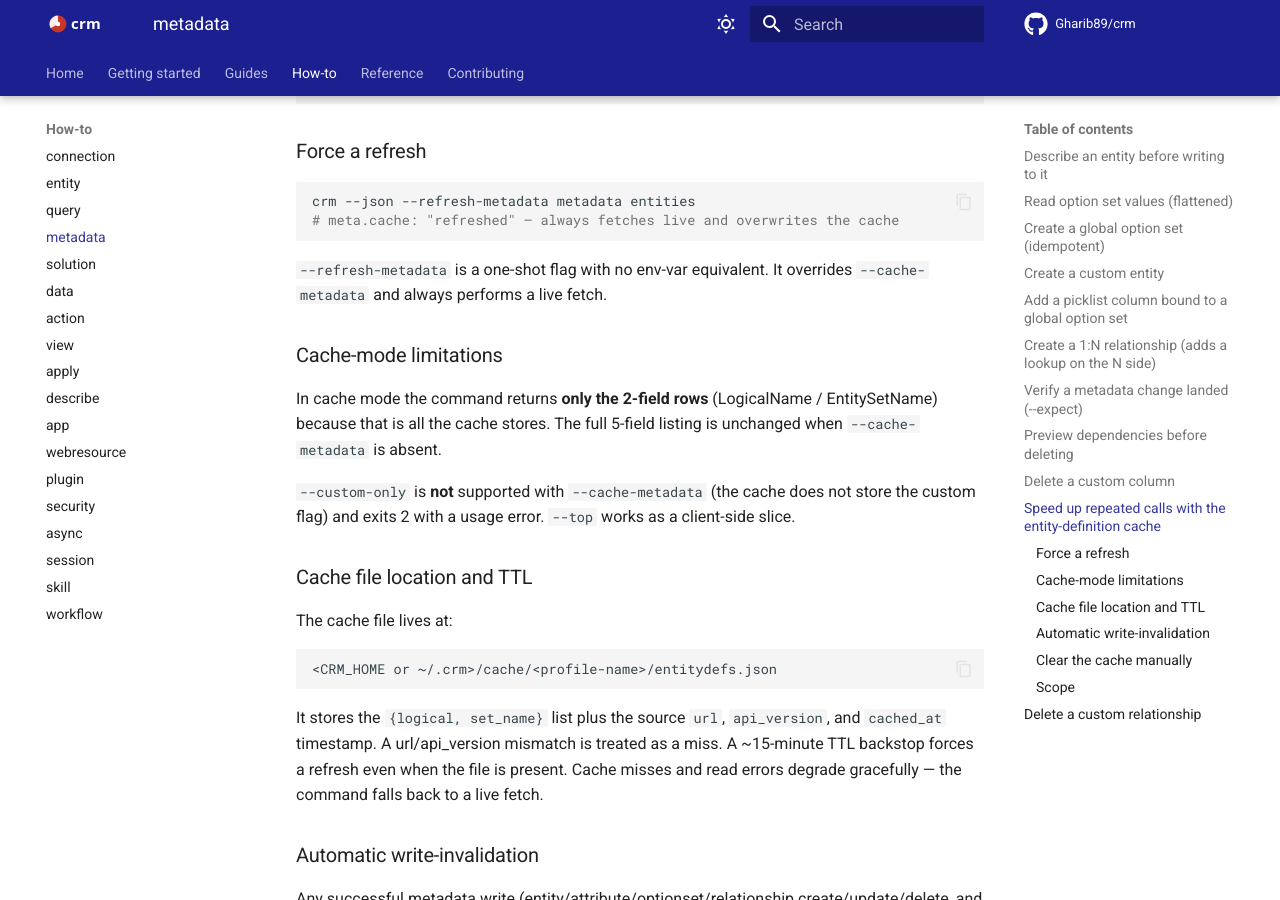
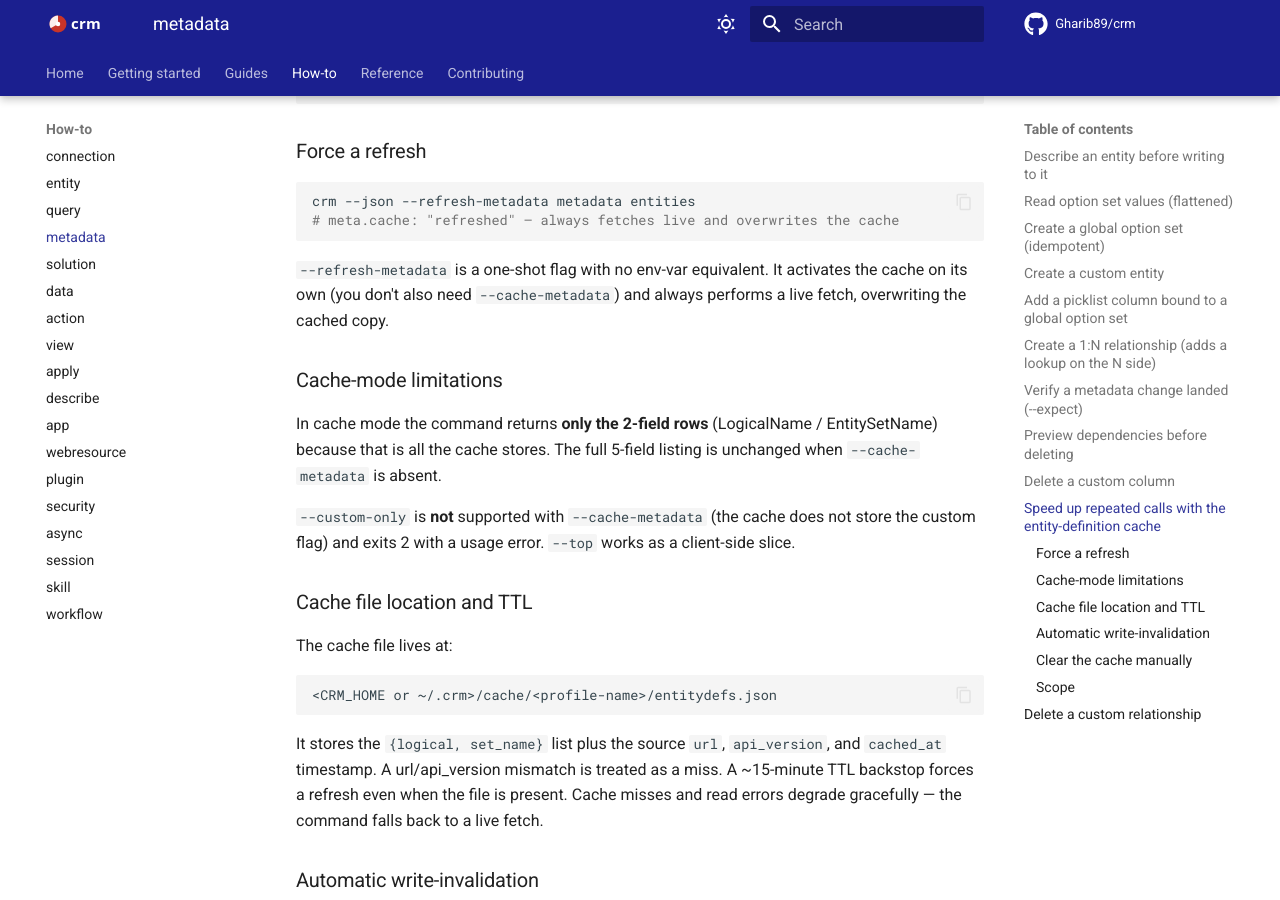
Before and after one commit to Gharib89/crm, an MkDocs documentation site: the page built from docs/how-to/metadata.md, in a window 1280 px wide and 900 px high, scrolled down 3458 px. Built offline with MkDocs 1.6.1 and Material for MkDocs 9.7.7, drawn with Linux system fonts in a browser that asks for light colours; comment, search, counter and statistics services are not loaded.

Commit message:
docs(cache): clarify --refresh-metadata activates cache on its own (#88)
Co-Authored-By: Claude Opus 4.8 (1M context) <noreply@anthropic.com>

````diff
--- a/docs/how-to/metadata.md
+++ b/docs/how-to/metadata.md
@@ -140,8 +140,9 @@ crm --json --refresh-metadata metadata entities
 # meta.cache: "refreshed" — always fetches live and overwrites the cache
 ```
 
-`--refresh-metadata` is a one-shot flag with no env-var equivalent. It overrides
-`--cache-metadata` and always performs a live fetch.
+`--refresh-metadata` is a one-shot flag with no env-var equivalent. It activates
+the cache on its own (you don't also need `--cache-metadata`) and always performs
+a live fetch, overwriting the cached copy.
 
 ### Cache-mode limitations
 
````
